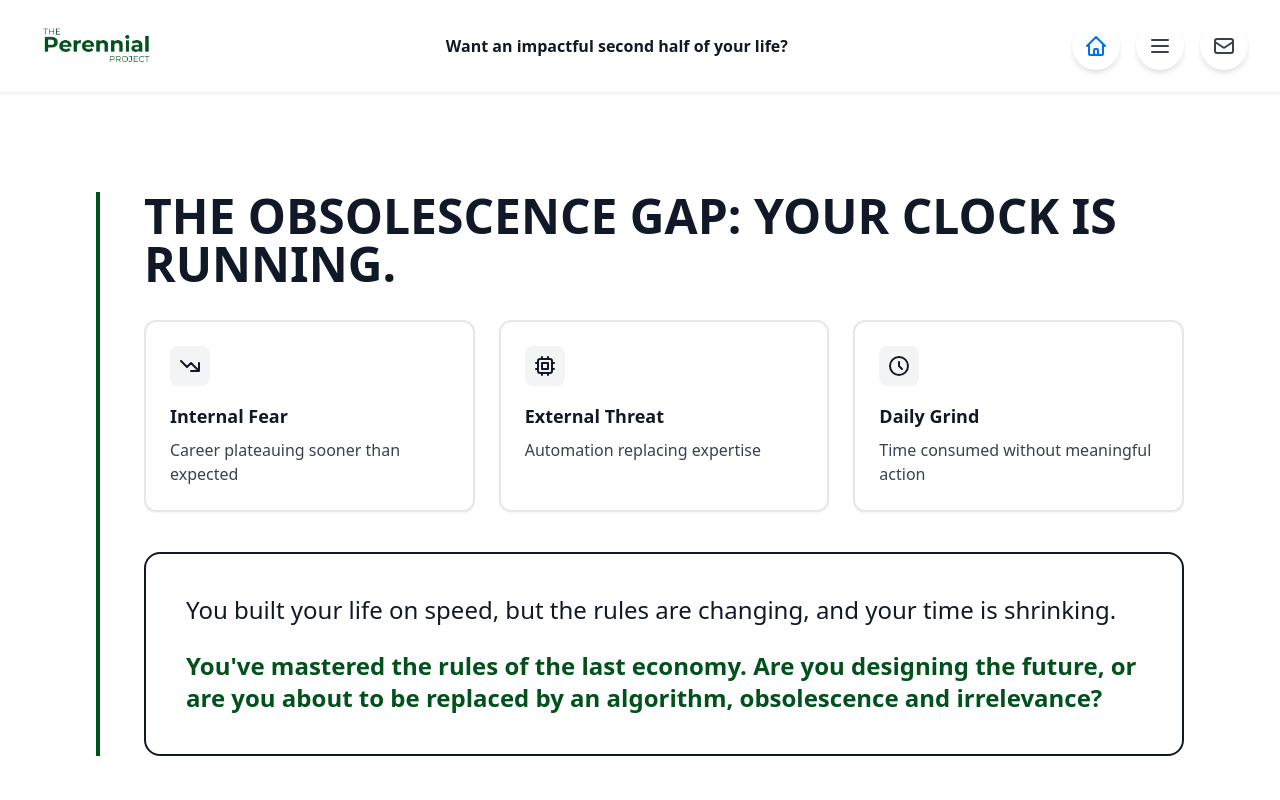
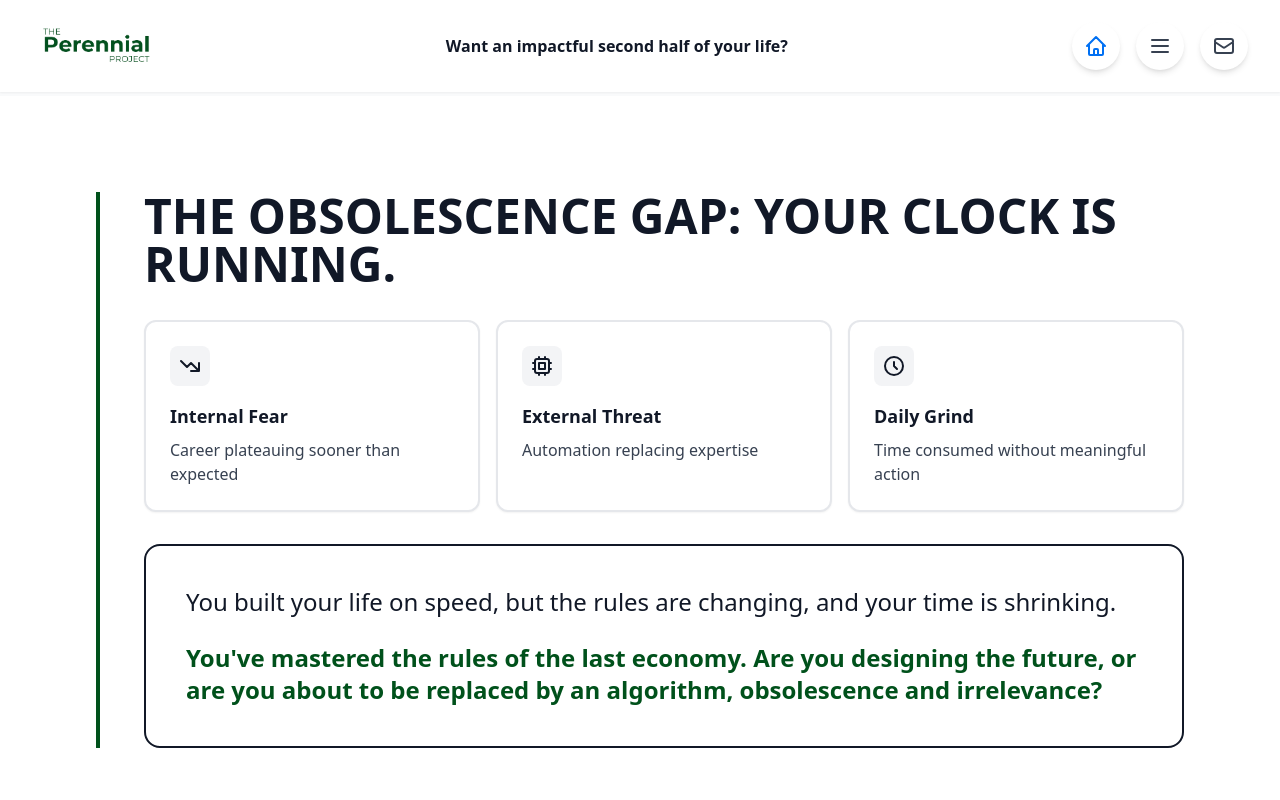
Before and after one commit to Wijay000/TPP, a Next.js app: page /why-reinvent in a window 1280 px wide. Shown: the top 800 px of the page. Built offline with nearby package versions, Linux system fonts and the light colour scheme; no server answers.

Commit message:
Reduce spacing between threat cards in Section 2

```diff
--- a/pages/why-reinvent.js
+++ b/pages/why-reinvent.js
@@ -17,7 +17,7 @@
                 THE OBSOLESCENCE GAP: YOUR CLOCK IS RUNNING.
               </h2>
 
-              <div className="grid md:grid-cols-3 gap-6 mb-10">
+              <div className="grid md:grid-cols-3 gap-4 mb-8">
                 {/* Three threat cards */}
                 <div className="bg-white border-2 border-gray-200 rounded-xl p-6 shadow-sm hover:shadow-md hover:border-logo-green transition-all">
                   <div className="w-10 h-10 rounded-lg bg-gray-100 flex items-center justify-center mb-4">
```
